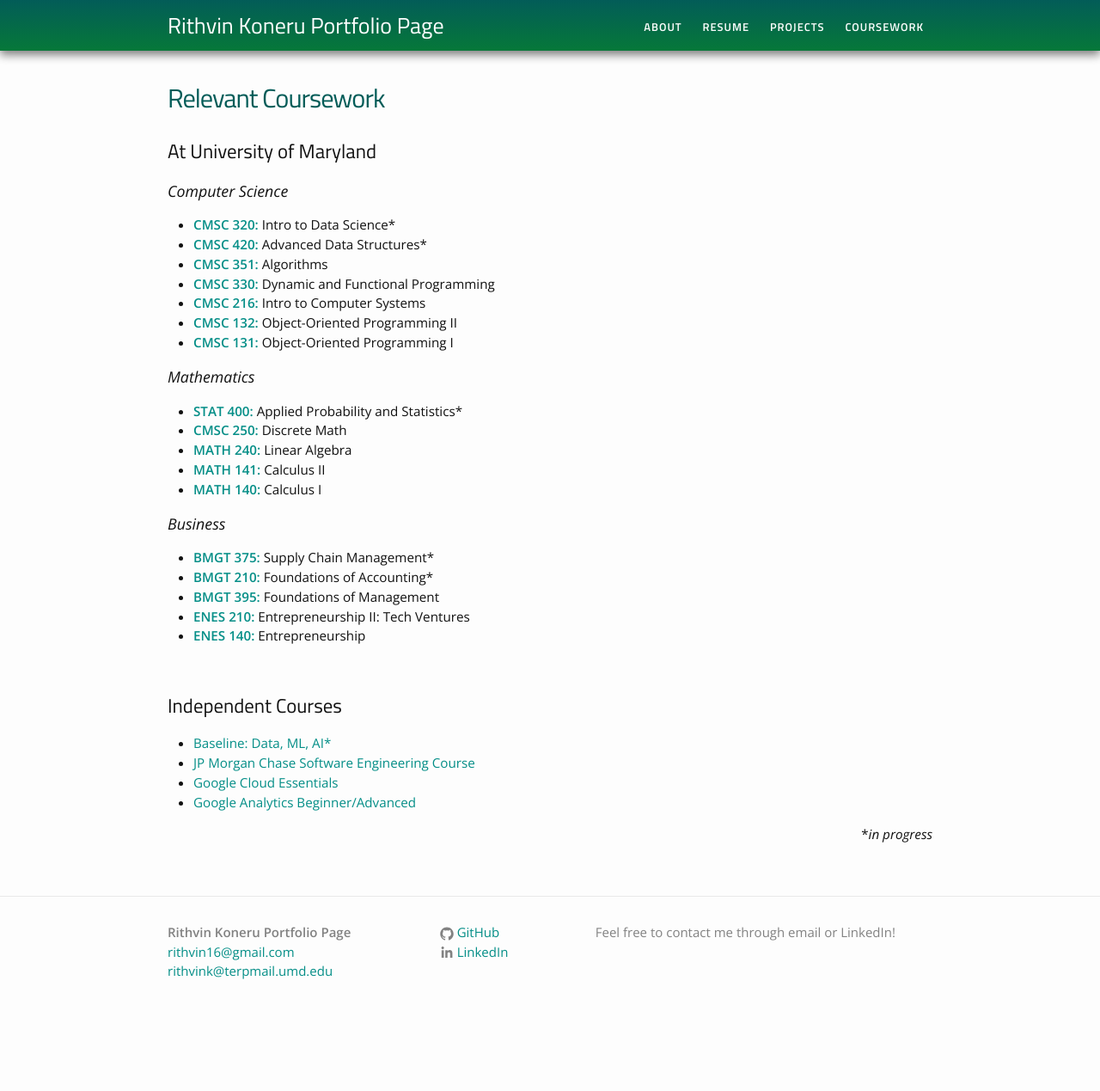
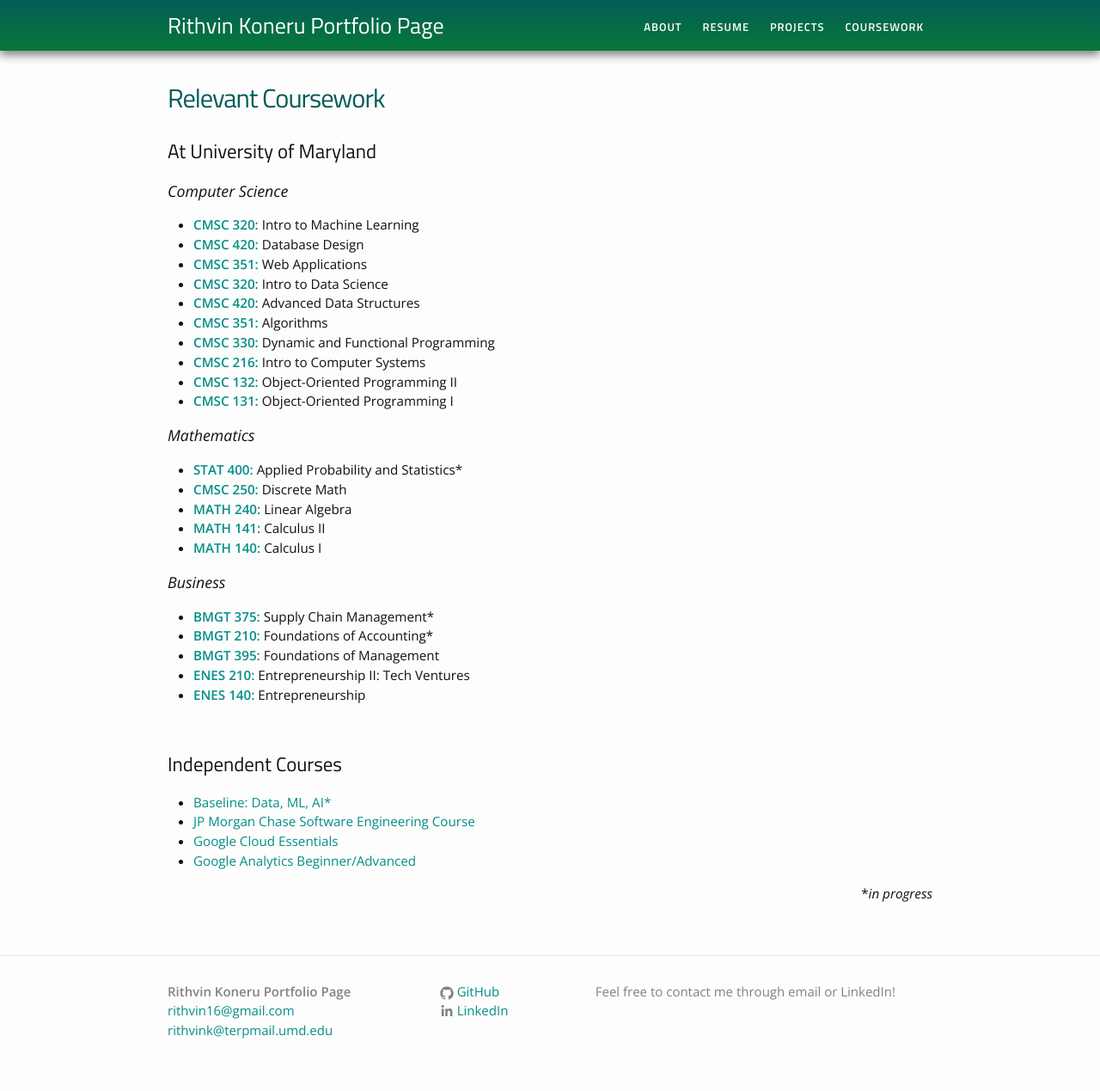
Before and after one commit to RithvinK/RithvinK.github.io, a Jekyll site: the page built from courses.md, in a window 1280 px wide. Shown: the whole page at 86% size. Built offline with Jekyll 4.4.1, drawn with Linux system fonts in a browser that asks for light colours; before the commit the page ends 1201 px from its top, so only the background shows below that.

Commit message:
Update courses.md

```diff
--- a/courses.md
+++ b/courses.md
@@ -9,8 +9,11 @@ permalink: /courses/
 <h3>Computer Science</h3>
 
 <ul>
-	<li><a href="https://planetterp.com/course/CMSC320"><b>CMSC 320:</b></a> Intro to Data Science*</li>
-	<li><a href="https://planetterp.com/course/CMSC420"><b>CMSC 420:</b></a> Advanced Data Structures*</li>
+	<li><a href="https://planetterp.com/course/CMSC320"><b>CMSC 320:</b></a> Intro to Machine Learning</li>
+	<li><a href="https://planetterp.com/course/CMSC420"><b>CMSC 420:</b></a> Database Design</li>
+	<li><a href="https://planetterp.com/course/CMSC351"><b>CMSC 351:</b></a> Web Applications</li>
+	<li><a href="https://planetterp.com/course/CMSC320"><b>CMSC 320:</b></a> Intro to Data Science</li>
+	<li><a href="https://planetterp.com/course/CMSC420"><b>CMSC 420:</b></a> Advanced Data Structures</li>
 	<li><a href="https://planetterp.com/course/CMSC351"><b>CMSC 351:</b></a> Algorithms</li>
 	<li><a href="https://planetterp.com/course/CMSC330"><b>CMSC 330:</b></a> Dynamic and Functional Programming</li>
 	<li><a href="https://planetterp.com/course/CMSC216"><b>CMSC 216:</b></a> Intro to Computer Systems</li>
```
